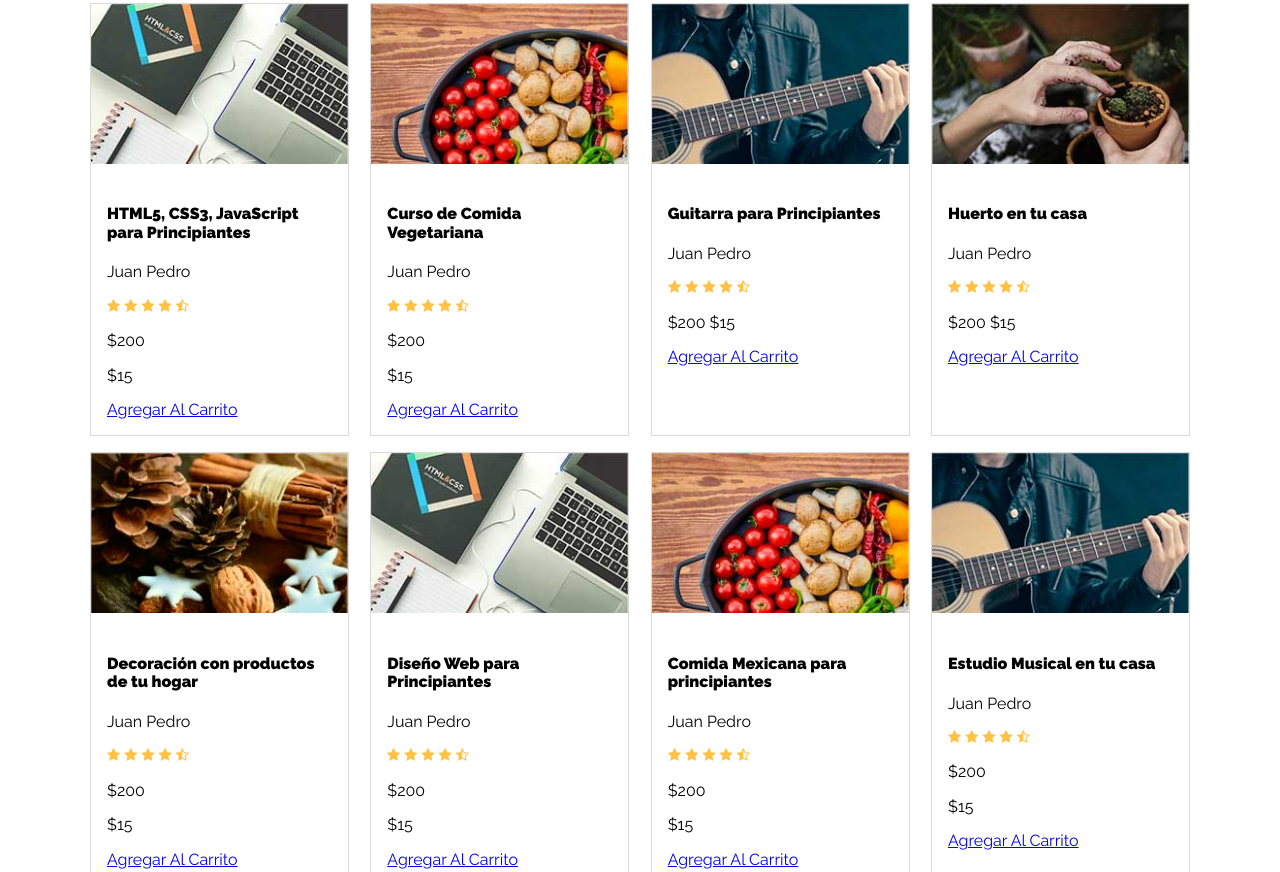
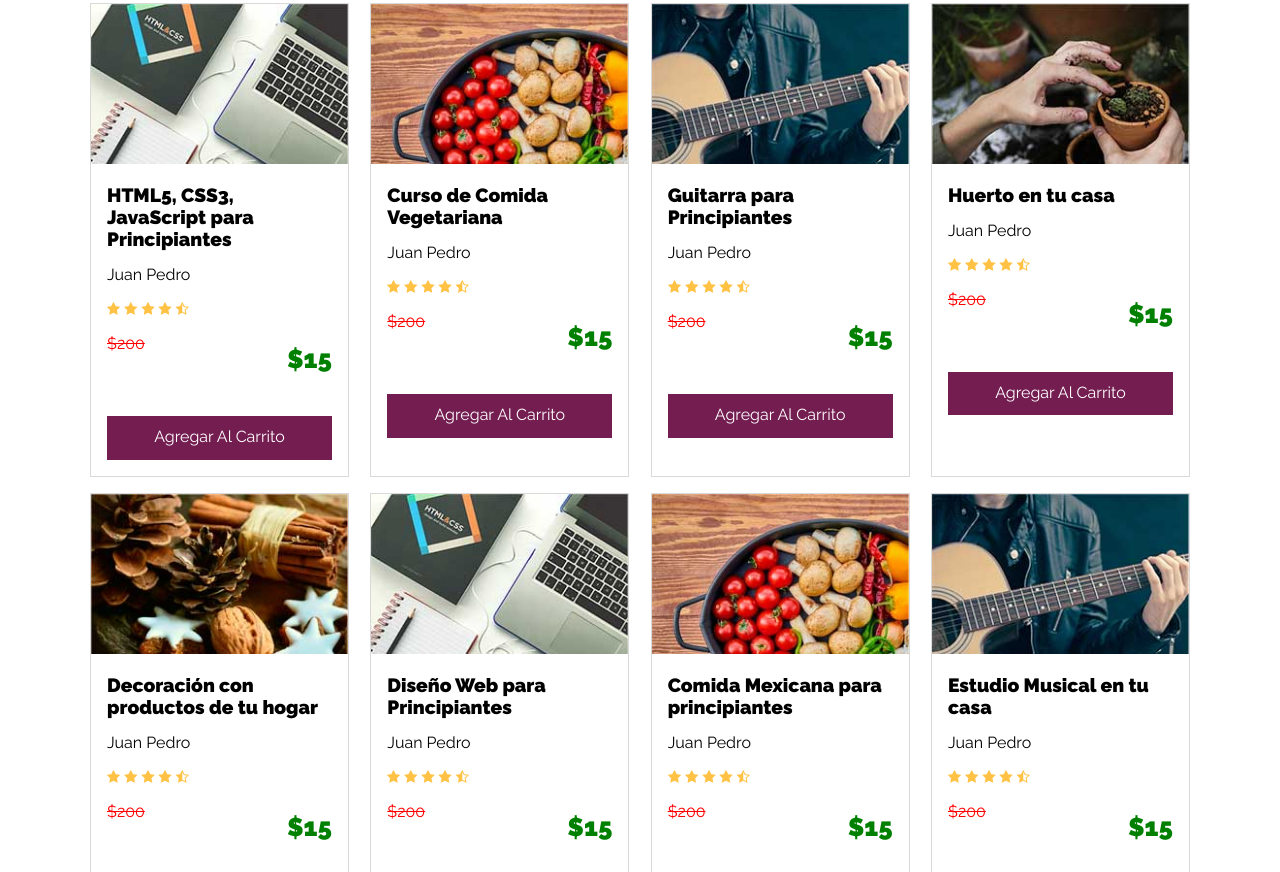
Before and after one commit to ojedam13/Universidad, a website: page index.html in a window 1280 px wide. Shown: the part 648-1520 px from the top of the page. Drawn offline with nearby package versions, Linux system fonts and the light colour scheme.

Commit message:
fin seccion cursos

```diff
--- a/index.html
+++ b/index.html
@@ -103,7 +103,10 @@
                 <h4>Guitarra para Principiantes</h4>
                 <p>Juan Pedro</p>
                 <img src="img/estrellas.png">
-                <p class="precio">$200 <span>$15</span></p>
+                <div class="precio">
+                    <p class="regular">$200</p>
+                    <p class="oferta">$15</p>
+                </div>
                 <a href="#" class="boton" data-id="3">Agregar Al Carrito</a>
             </div>
         </div> <!--.curso-->
@@ -113,7 +116,10 @@
                 <h4>Huerto en tu casa</h4>
                 <p>Juan Pedro</p>
                 <img src="img/estrellas.png">
-                <p class="precio">$200 <span>$15</span></p>
+               <div class="precio">
+                    <p class="regular">$200</p>
+                    <p class="oferta">$15</p>
+                </div>
                 <a href="#" class="boton" data-id="4">Agregar Al Carrito</a>
             </div>
         </div> <!--.curso-->
--- a/scss/_mixins.scss
+++ b/scss/_mixins.scss
@@ -2,7 +2,7 @@
 
 @mixin boton($color) {
      background-color: $color;
-     padding: .5rem 1rem;
+     padding: .8rem 1rem;
      margin-top: 1rem;
      display: block;
      text-align: center;
--- a/scss/app.scss
+++ b/scss/app.scss
@@ -169,9 +169,37 @@ body{
             flex: 0 1 calc(25% - 1rem);
         }
 
-        .info-curso{
-           padding: 1rem;
-        }
+
 
     }
 }
+
+.info-curso {
+    padding: 1rem;
+
+    h4{
+        margin: 0;
+        font-size: 1.2rem;
+    }
+
+    .precio{
+        display: flex;
+        justify-content: space-between;
+
+        .regular{
+            text-decoration: line-through;
+            color: red;
+        }
+
+        .oferta{
+            font-size: 1.6rem;
+            font-weight: 700;
+            color: green;
+        }
+
+
+    }
+     .boton {
+         @include boton($secundario);
+     }
+  }
```
Also changed, not shown: css/app.css.
